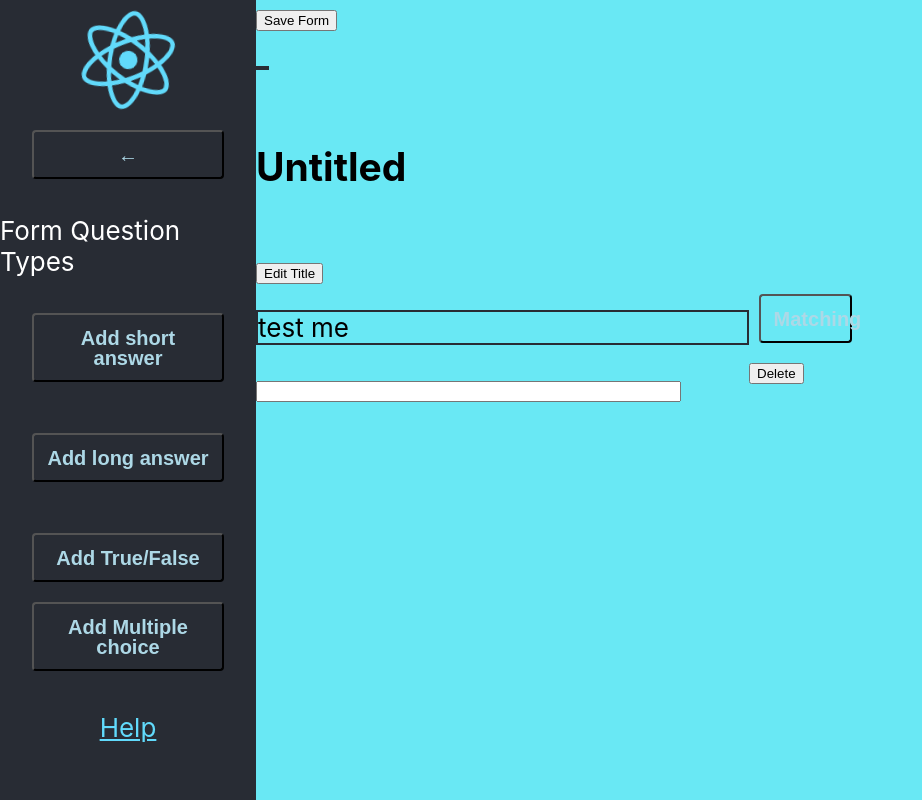
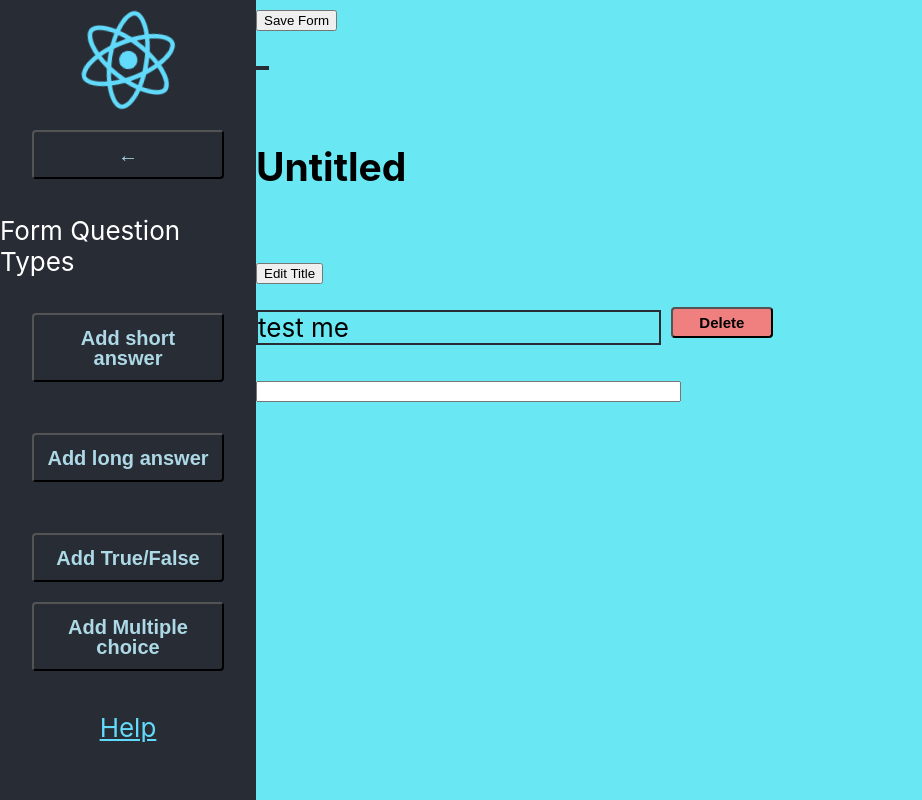
Before and after one commit to conrad1451/formbuilder-frontend, a React (Create React App) app: page /new-form in a window 1280 px wide. Shown: the whole page, without its empty margins (0-922 px from the left). Built offline with nearby package versions, Linux system fonts and the light colour scheme.

Commit message:
feat: stylized delete button for components

```diff
--- a/src/App.css
+++ b/src/App.css
@@ -141,6 +141,56 @@
   text-decoration: none;
 
   width: 75%;
+
+  cursor: pointer;
+  /* &--reset button {
+    @extend .formButton;
+
+    font-weight: 800;
+    font-style: normal;
+    border: solid 2px var(--color-env);
+    line-height: 1em;
+    text-decoration: none;
+    min-width: 120px;
+    cursor: pointer;
+
+    width: 100%;
+     font-size: (var(--form-button-size) * (12/20) * 1px);
+
+    }
+  &--reset button:hover {
+    background-color: var(--color-env);
+    color: #fff;
+  } */
+}
+
+.compdelbutton {
+   /* align-items: center; */
+  /* text-align: center;  */
+
+  transition: all 0.1s linear;
+  -webkit-appearance: none;
+  border-radius: 4px;
+  color: black;
+  /* display: inline-block; */
+  font-weight: bold;
+  background-color: lightcoral;
+  font-size: calc(var(--form-button-size) * (12/20) * 1px);
+  padding: calc(var(--form-button-size) * (5/20) * 1px);
+  margin: calc(var(--form-button-size) * (8/20) * 1px);
+
+  line-height: 1em;
+  text-decoration: none;
+
+  position: relative;
+  /* CHQ: experimenting - I like it */
+  /* bottom: -10vh; */
+  /* CHQ: the best manual position wrt vh */
+  /* bottom: -2vh; */
+  bottom: calc(var(--form-button-size) * -1*(10/20) * 1px);
+
+
+  width: 100%;
 
   cursor: pointer;
   /* &--reset button {
--- a/src/pages/FormPage.tsx
+++ b/src/pages/FormPage.tsx
@@ -258,9 +258,7 @@ interface DynamicMCProps {
       <br />
     </div>
     <div className="Component-rightside">
-      <button className='formbuttons' onClick={apiCall}>Matching</button>
-
-      <button id="component-delete" onClick={removeComponent}>Delete</button>
+      <button className='compdelbutton' onClick={removeComponent}>Delete</button>
 {/* Type 'void' is not assignable to type 'MouseEventHandler<HTMLButtonElement> | undefined'.ts(2322)
  */}
       {/* <button id="component-delete" onClick={removeComponent()}></button> */}
```
